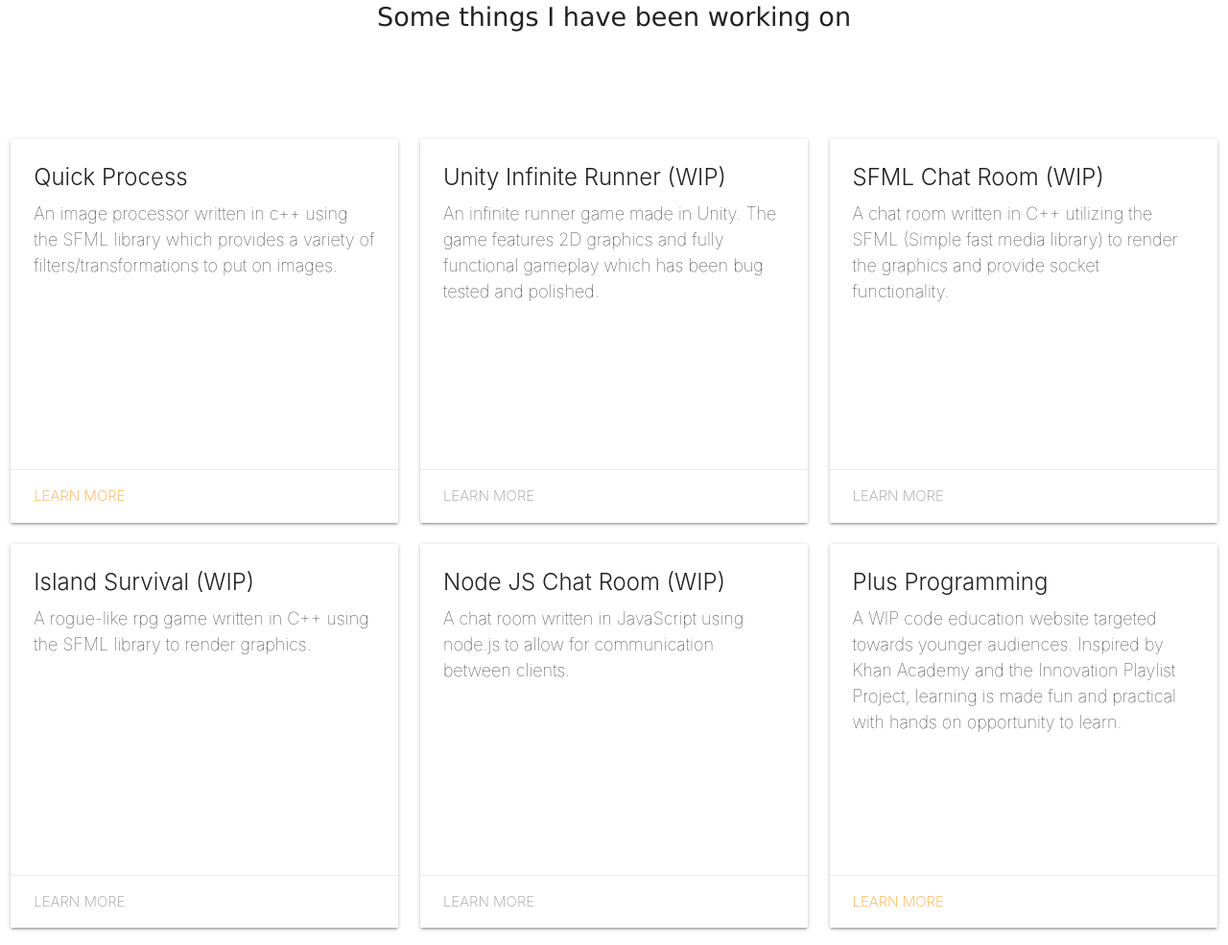
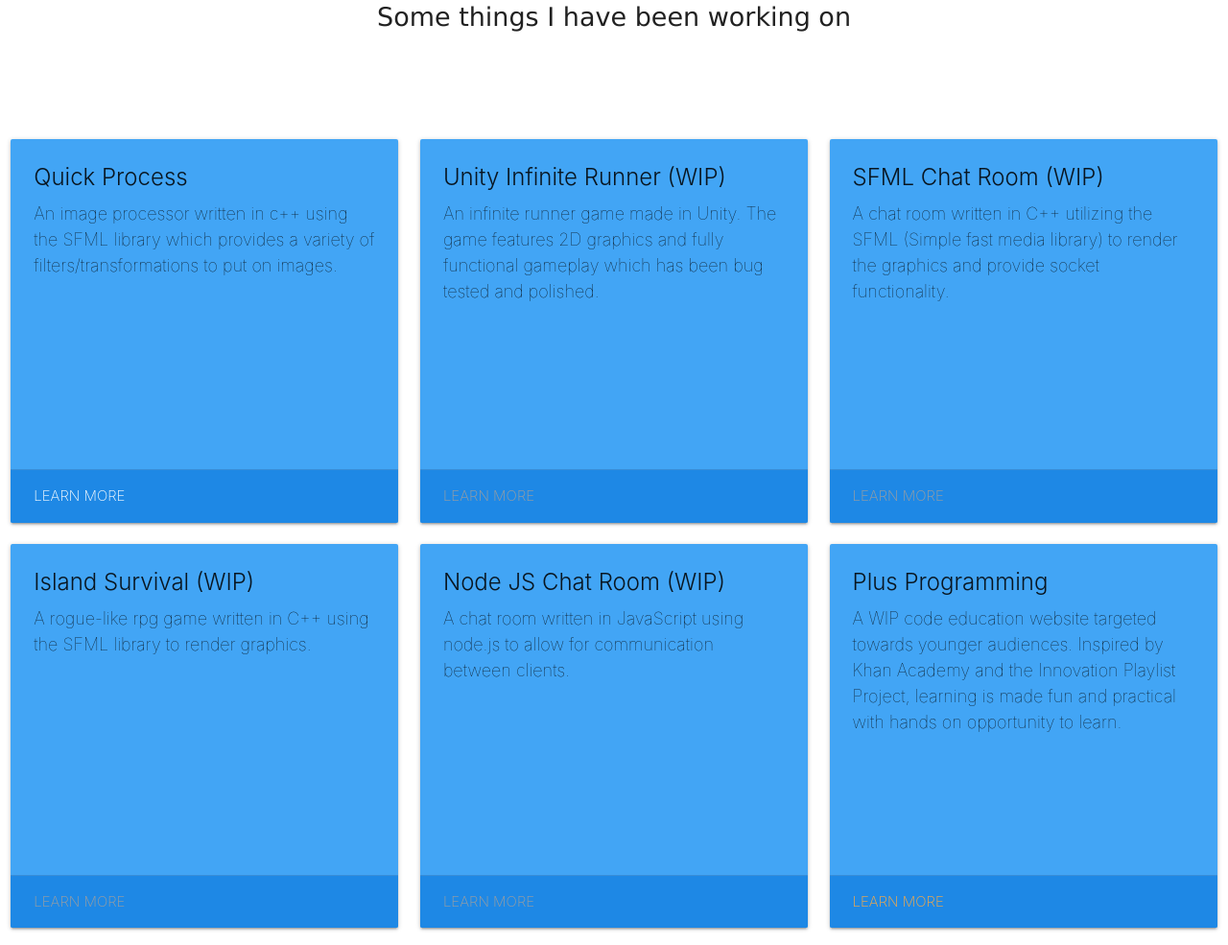
Before and after one commit to battletag13/PortfolioWebsite, a plain HTML site: page src/index.html in a window 1280 px wide. Shown: the part 1190-2175 px from the top of the page at 96% size. Drawn offline with nearby package versions, Linux system fonts and the light colour scheme.

Commit message:
Updated project card colors

```diff
--- a/src/index.html
+++ b/src/index.html
@@ -92,7 +92,7 @@
         <div class="row">
             <!-- Project -->
             <div class="col s12 l4">
-                <div class="card medium">
+                <div class="card medium blue lighten-1">
                     <div class="card-content">
                         <span class="card-title">Quick Process</span>
                         <p>
@@ -103,14 +103,14 @@
                         <br />
                         <br />
                     </div>
-                    <div class="card-action">
-                        <a href="projects/quickprocess">Learn more</a>
+                    <div class="card-action blue darken-1">
+                        <a class="white-text" href="projects/quickprocess">Learn more</a>
                     </div>
                 </div>
             </div>
             <!-- Project -->
             <div class="col s12 l4">
-                <div class="card medium">
+                <div class="card medium blue lighten-1">
                     <div class="card-content">
                         <span class="card-title">Unity Infinite Runner (WIP)</span>
                         <p>
@@ -118,14 +118,14 @@
                             and fully functional gameplay which has been bug tested and polished.
                         </p>
                     </div>
-                    <div class="card-action">
+                    <div class="card-action blue darken-1">
                         <a class="disabled grey-text" href="#">Learn more</a>
                     </div>
                 </div>
             </div>
             <!-- Project -->
             <div class="col s12 l4">
-                <div class="card medium">
+                <div class="card medium blue lighten-1">
                     <div class="card-content">
                         <span class="card-title">SFML Chat Room (WIP)</span>
                         <p>
@@ -134,28 +134,28 @@
                         </p>
                         <br />
                     </div>
-                    <div class="card-action">
+                    <div class="card-action blue darken-1">
                         <a class="disabled grey-text" href="#">Learn more</a>
                     </div>
                 </div>
             </div>
             <!-- Project -->
             <div class="col s12 l4">
-                <div class="card medium">
+                <div class="card medium blue lighten-1">
                     <div class="card-content">
                         <span class="card-title">Island Survival (WIP)</span>
                         <p>
                             A rogue-like rpg game written in C++ using the SFML library to render graphics.
                         </p>
                     </div>
-                    <div class="card-action">
+                    <div class="card-action blue darken-1">
                         <a class="disabled grey-text" href="#">Learn more</a>
                     </div>
                 </div>
             </div>
             <!-- Project -->
             <div class="col s12 l4">
-                <div class="card medium">
+                <div class="card medium blue lighten-1">
                     <div class="card-content">
                         <span class="card-title">Node JS Chat Room (WIP)</span>
                         <p>
@@ -163,14 +163,14 @@
                             to allow for communication between clients.
                         </p>
                     </div>
-                    <div class="card-action">
+                    <div class="card-action blue darken-1">
                         <a class="disabled grey-text" href="#">Learn more</a>
                     </div>
                 </div>
             </div>
             <!-- Project -->
             <div class="col s12 l4">
-                <div class="card medium">
+                <div class="card medium blue lighten-1">
                     <div class="card-content">
                         <span class="card-title">Plus Programming</span>
                         <p>
@@ -180,7 +180,7 @@
                             to learn.
                         </p>
                     </div>
-                    <div class="card-action">
+                    <div class="card-action blue darken-1">
                         <a href="#">Learn more</a>
                     </div>
                 </div>
```
